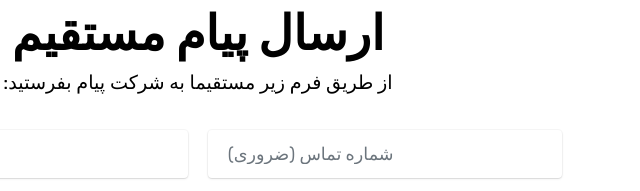
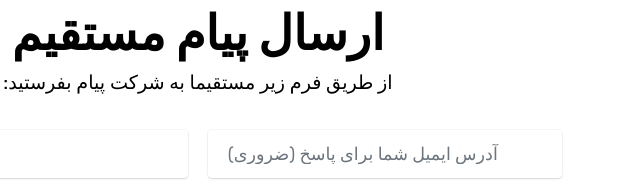
Before and after one commit to mohammadsn-adco1404/mohammadsn-adco1404.github.io, a plain HTML site: page index.html in a window 1280 px wide. Shown: the part 5980-6171 px from the top of the page, 442-1082 px from the left. Drawn offline with Linux system fonts and the light colour scheme; files whose address does not match are found by name.

Commit message:
Update index.html

```diff
--- a/index.html
+++ b/index.html
@@ -435,7 +435,7 @@
                             <input type="text" name="name" placeholder="نام شما" data-form-field="name" class="form-control" value="" id="name-form5-1m">
                         </div>
                         <div class="col-md col-sm-12 form-group mb-3" data-for="email">
-                            <input type="text" name="email" placeholder="شماره تماس (ضروری)" data-form-field="email" class="form-control" value="" id="email-form5-1m">
+                            <input type="email" name="email" placeholder="آدرس ایمیل شما برای پاسخ (ضروری)" data-form-field="email" class="form-control" value="" id="email-form5-1m">
                         </div>
 
                         <div class="col-12 form-group mb-3" data-for="textarea">
```
